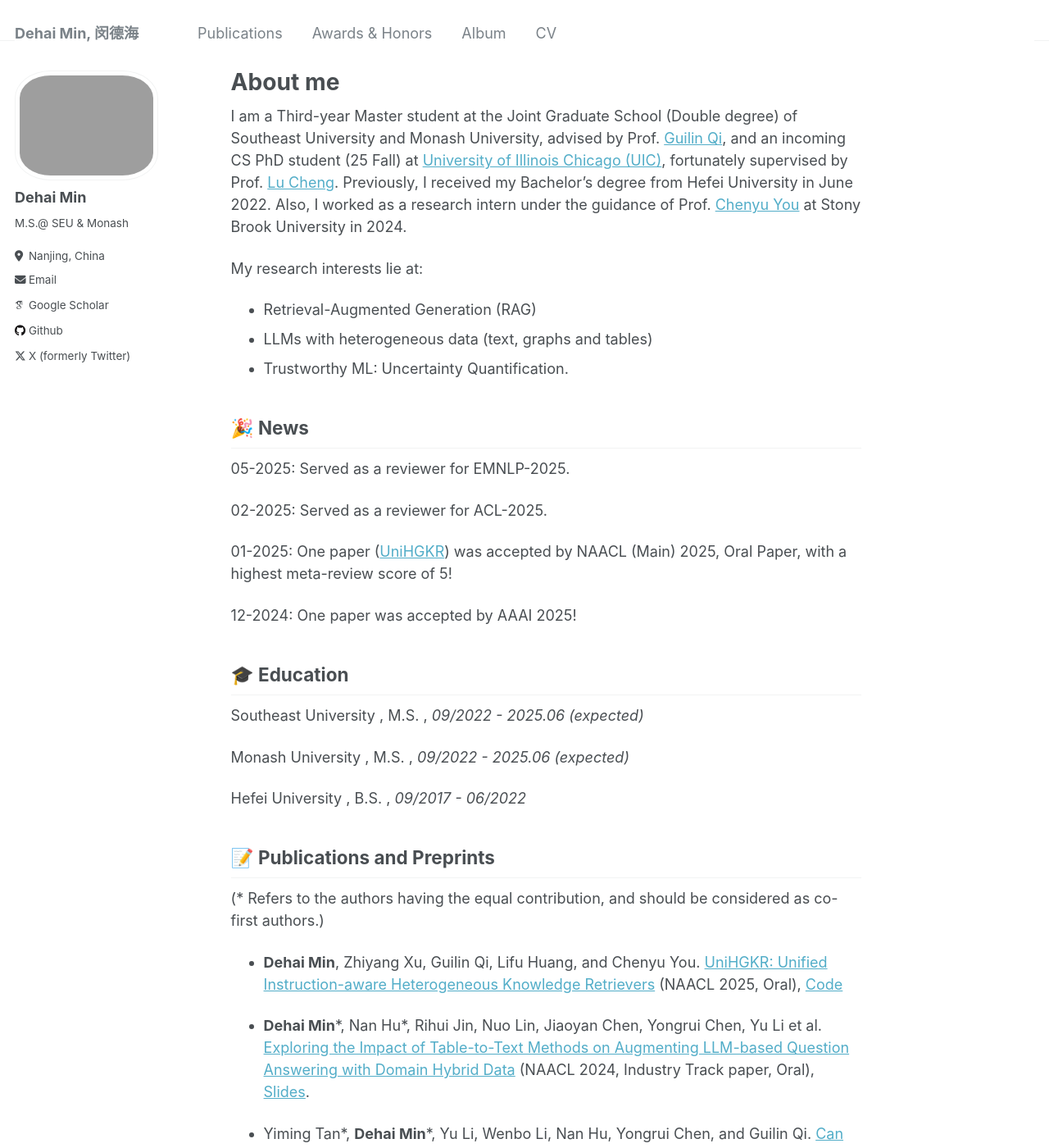
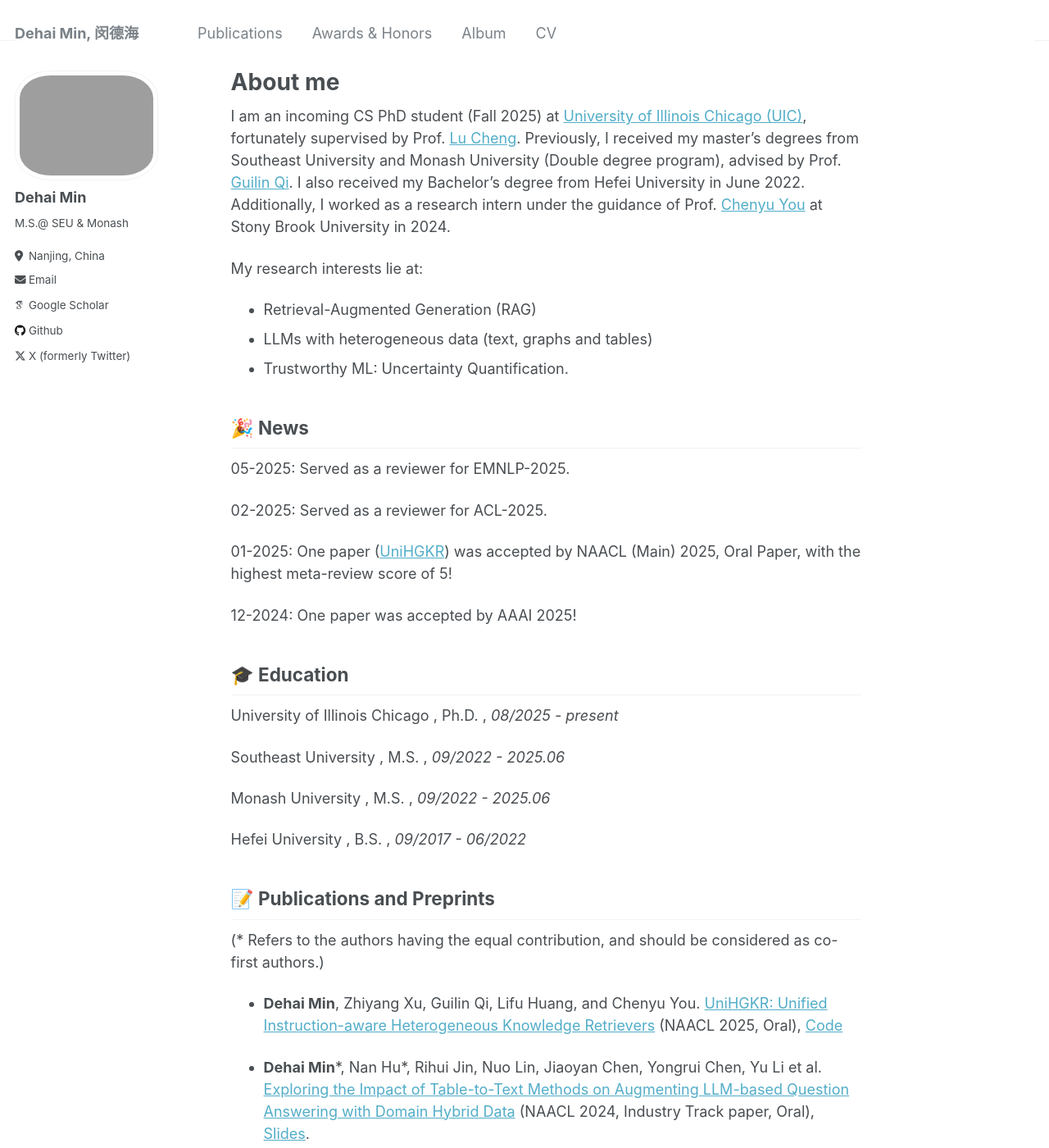
Before and after one commit to ZhishanQ/ZhishanQ.github.io, a Jekyll site: the page built from _pages/about.md, in a window 1280 px wide and 1400 px high. Shown: the whole window at 82% size. Built offline with Jekyll 4.4.1, drawn with Linux system fonts in a browser that asks for light colours; some web fonts are replaced; some of the changed text lies outside the part shown.

Commit message:
Update about.md

```diff
--- a/_pages/about.md
+++ b/_pages/about.md
@@ -7,7 +7,7 @@ redirect_from:
   - /about.html
 ---
 
-I am a Third-year Master student at the Joint Graduate School (Double degree) of Southeast University and Monash University, advised by Prof. [Guilin Qi](https://scholar.google.com/citations?user=1gw3LJQAAAAJ&hl=en), and an incoming CS PhD student (25 Fall) at [University of Illinois Chicago (UIC)](https://www.uic.edu/), fortunately supervised by Prof. [Lu Cheng](https://lcheng.org/). Previously, I received my Bachelor's degree from Hefei University in June 2022. Also, I worked as a research intern under the guidance of Prof. [Chenyu You](https://chenyuyou.me/) at Stony Brook University in 2024.
+I am an incoming CS PhD student (Fall 2025) at [University of Illinois Chicago (UIC)](https://www.uic.edu/), fortunately supervised by Prof. [Lu Cheng](https://lcheng.org/). Previously, I received my master's degrees from Southeast University and Monash University (Double degree program), advised by Prof. [Guilin Qi](https://scholar.google.com/citations?user=1gw3LJQAAAAJ&hl=en). I also received my Bachelor's degree from Hefei University in June 2022. Additionally, I worked as a research intern under the guidance of Prof. [Chenyu You](https://chenyuyou.me/) at Stony Brook University in 2024.
 
 My research interests lie at:
 
@@ -22,15 +22,17 @@ My research interests lie at:
 
 02-2025: Served as a reviewer for ACL-2025.
 
-01-2025: One paper ([UniHGKR](https://arxiv.org/abs/2410.20163)) was accepted by NAACL (Main) 2025, Oral Paper, with a highest meta-review score of 5!
+01-2025: One paper ([UniHGKR](https://arxiv.org/abs/2410.20163)) was accepted by NAACL (Main) 2025, Oral Paper, with the highest meta-review score of 5!
 
 12-2024: One paper was accepted by AAAI 2025!
 
 ## 🎓 Education
 
-Southeast University , M.S. , *09/2022 - 2025.06 (expected)*
+University of Illinois Chicago , Ph.D. , *08/2025 - present*
 
-Monash University , M.S. , *09/2022 - 2025.06 (expected)*
+Southeast University , M.S. , *09/2022 - 2025.06*
+
+Monash University , M.S. , *09/2022 - 2025.06*
 
 Hefei University , B.S. ,  *09/2017 - 06/2022*
 
```
Also changed, not shown: other parts of _pages/about.md (+0 -3 lines).
